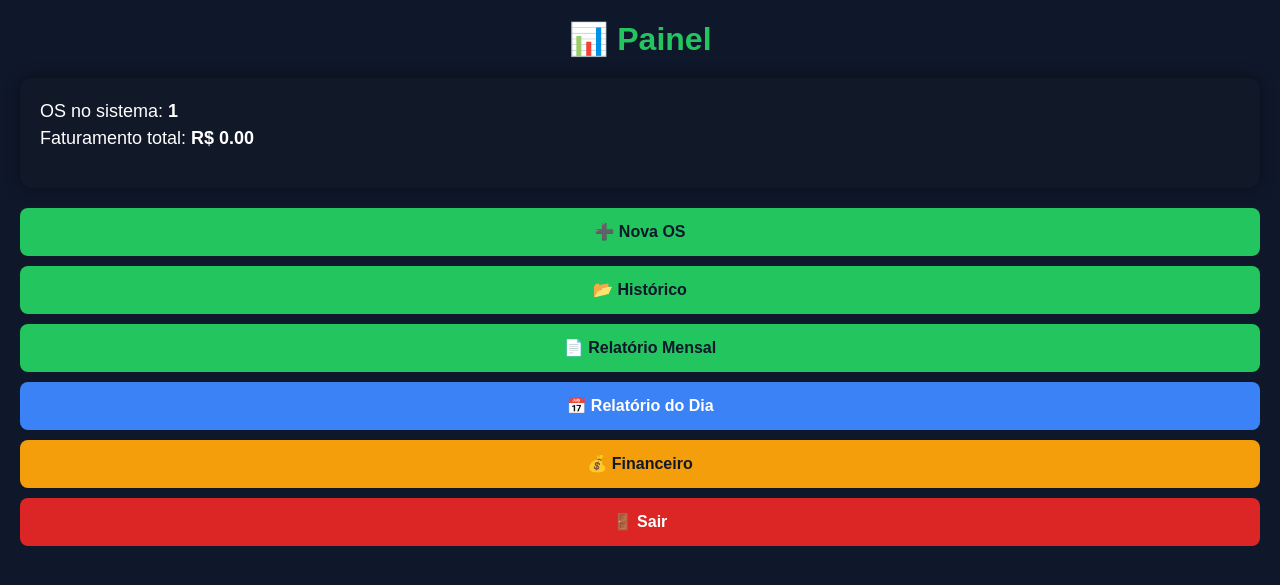
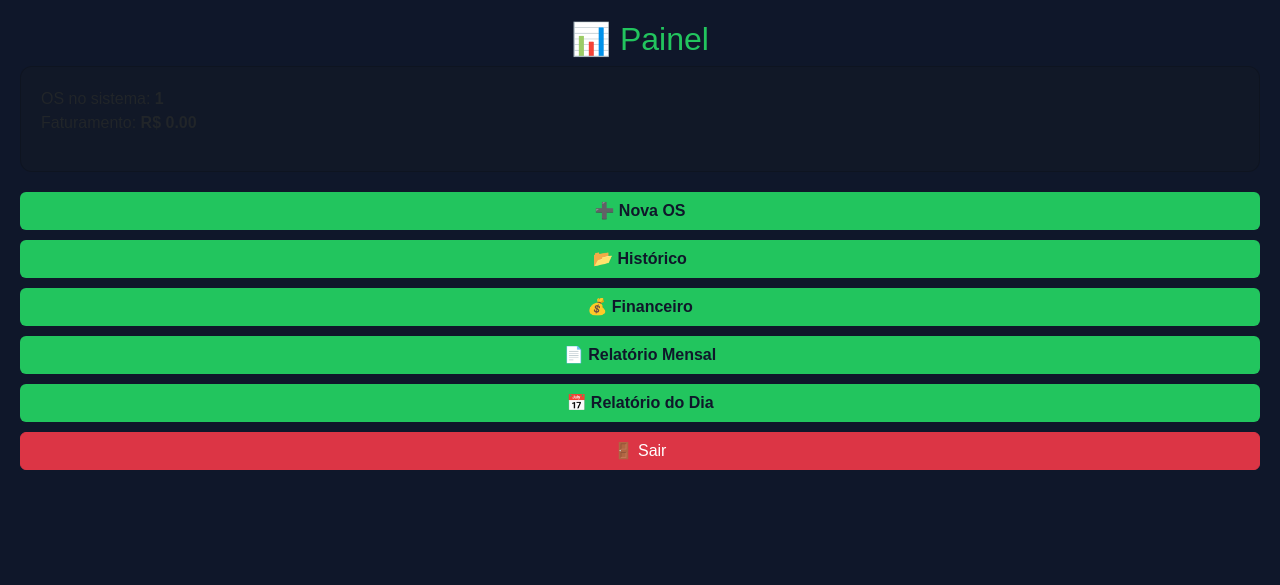
Before and after one commit to LACellcelulares/lacellsistema, a Flask app: template templates/painel.html in a window 1280 px wide. Shown: the top 585 px of the page. Run offline with Flask 3, Linux system fonts and the light colour scheme; the template is opened without the code that fills it: most values are stand-ins (such as "Sample title", 1, 10 or a date in 2020).

Commit message:
Update painel.html

```diff
--- a/templates/painel.html
+++ b/templates/painel.html
@@ -1,72 +1,35 @@
 <!DOCTYPE html>
 <html lang="pt-br">
-
 <head>
 <meta charset="UTF-8">
 <title>Painel</title>
 <meta name="viewport" content="width=device-width, initial-scale=1">
 
-    <!-- Bootstrap -->
-    <link
-        href="https://cdn.jsdelivr.net/npm/bootstrap@5.3.0/dist/css/bootstrap.min.css"
-        rel="stylesheet"
-    />
+<link href="https://cdn.jsdelivr.net/npm/bootstrap@5.3.0/dist/css/bootstrap.min.css" rel="stylesheet"/>
 
 <style>
-        body {
-            background: #0f172a;
-            color: white;
-            font-family: Arial, Helvetica, sans-serif;
-            padding: 20px;
+body{
+    background:#0f172a;
+    color:white;
+    font-family:Arial;
+    padding:20px;
 }
-
-        h2 {
-            text-align: center;
-            margin-bottom: 20px;
-            color: #22c55e;
-            font-weight: bold;
+h2{
+    text-align:center;
+    color:#22c55e;
 }
-
-        .card-box {
-            background: #111827;
-            border-radius: 12px;
-            padding: 20px;
-            margin-bottom: 20px;
-            box-shadow: 0 0 15px rgba(0,0,0,0.4);
+.card{
+    background:#111827;
+    padding:20px;
+    border-radius:12px;
+    margin-bottom:20px;
 }
-
-        .btn-menu {
-            width: 100%;
-            margin-bottom: 10px;
-            background: #22c55e;
-            color: #0f172a;
-            font-weight: bold;
-            padding: 12px;
-            border-radius: 8px;
-            border: none;
-        }
-
-        .btn-menu:hover {
-            opacity: .9;
-        }
-
-        .financeiro {
-            background: #f59e0b;
-            color: #111827;
-        }
-
-        .relatorio-dia {
-            background: #3b82f6;
-            color: white;
-        }
-
-        .sair {
-            background: #dc2626;
-            color: white;
-        }
-
-        a {
-            text-decoration: none;
+.btn-menu{
+    width:100%;
+    margin-bottom:10px;
+    background:#22c55e;
+    color:#0f172a;
+    font-weight:bold;
 }
 </style>
 </head>
@@ -75,37 +38,21 @@
 
 <h2>📊 Painel</h2>
 
-    <div class="card-box">
-        <p style="font-size: 18px;">
+<div class="card">
+    <p>
         OS no sistema: <b>{{ total_os }}</b><br>
-            Faturamento total: <b>R$ {{ "%.2f"|format(total_valor) }}</b>
+        Faturamento: <b>R$ {{ "%.2f"|format(total_valor) }}</b>
     </p>
 </div>
 
-    <a href="/nova">
-        <button class="btn-menu">➕ Nova OS</button>
-    </a>
-
-    <a href="/historico">
-        <button class="btn-menu">📂 Histórico</button>
-    </a>
-
-    <a href="/relatorio">
-        <button class="btn-menu">📄 Relatório Mensal</button>
-    </a>
-
-    <!-- NOVO -->
-    <a href="/relatorio_dia">
-        <button class="btn-menu relatorio-dia">📅 Relatório do Dia</button>
-    </a>
-
-    <!-- NOVO -->
-    <a href="/financeiro">
-        <button class="btn-menu financeiro">💰 Financeiro</button>
-    </a>
+<a href="/nova"><button class="btn btn-menu">➕ Nova OS</button></a>
+<a href="/historico"><button class="btn btn-menu">📂 Histórico</button></a>
+<a href="/financeiro_login"><button class="btn btn-menu">💰 Financeiro</button></a>
+<a href="/relatorio"><button class="btn btn-menu">📄 Relatório Mensal</button></a>
+<a href="/relatorio_dia"><button class="btn btn-menu">📅 Relatório do Dia</button></a>
 
 <a href="/sair">
-        <button class="btn-menu sair">🚪 Sair</button>
+<button class="btn btn-danger w-100">🚪 Sair</button>
 </a>
 
 </body>
```
Lines whose indentation alone changed are shown as unchanged.
